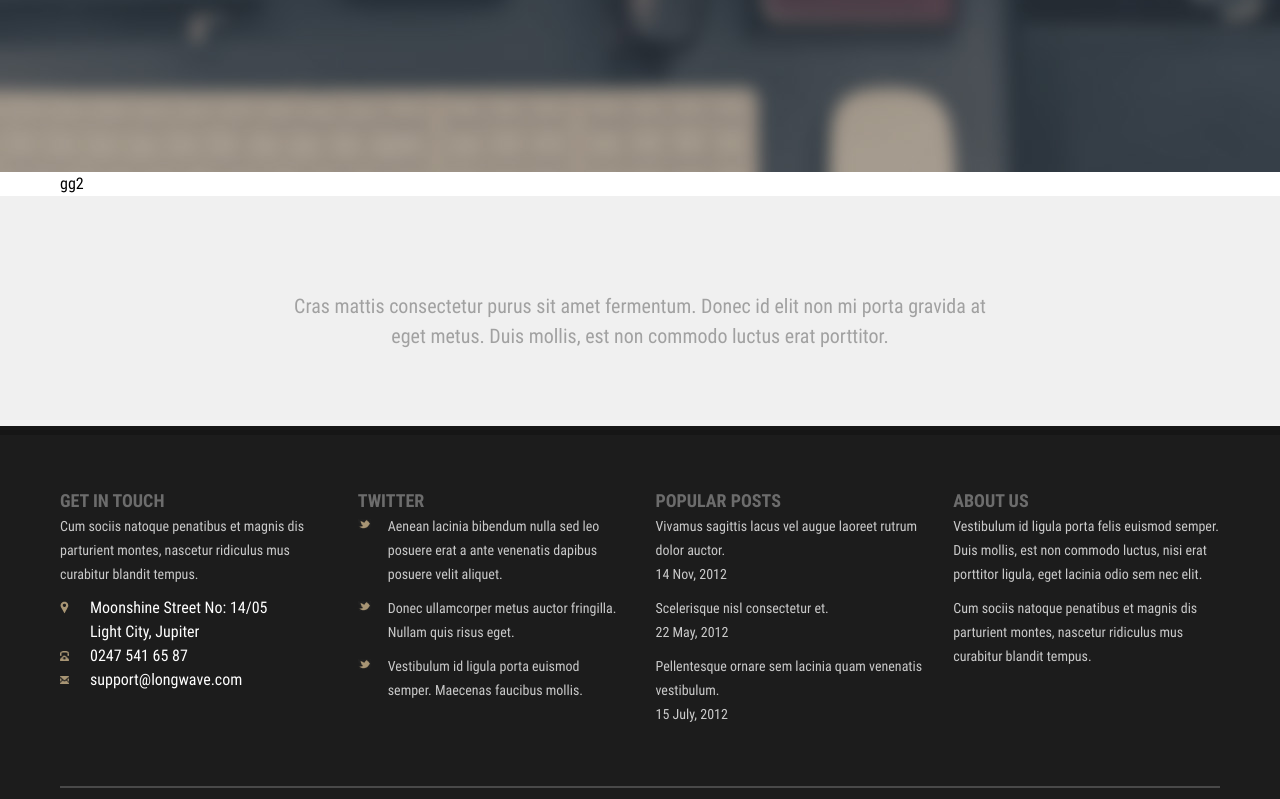
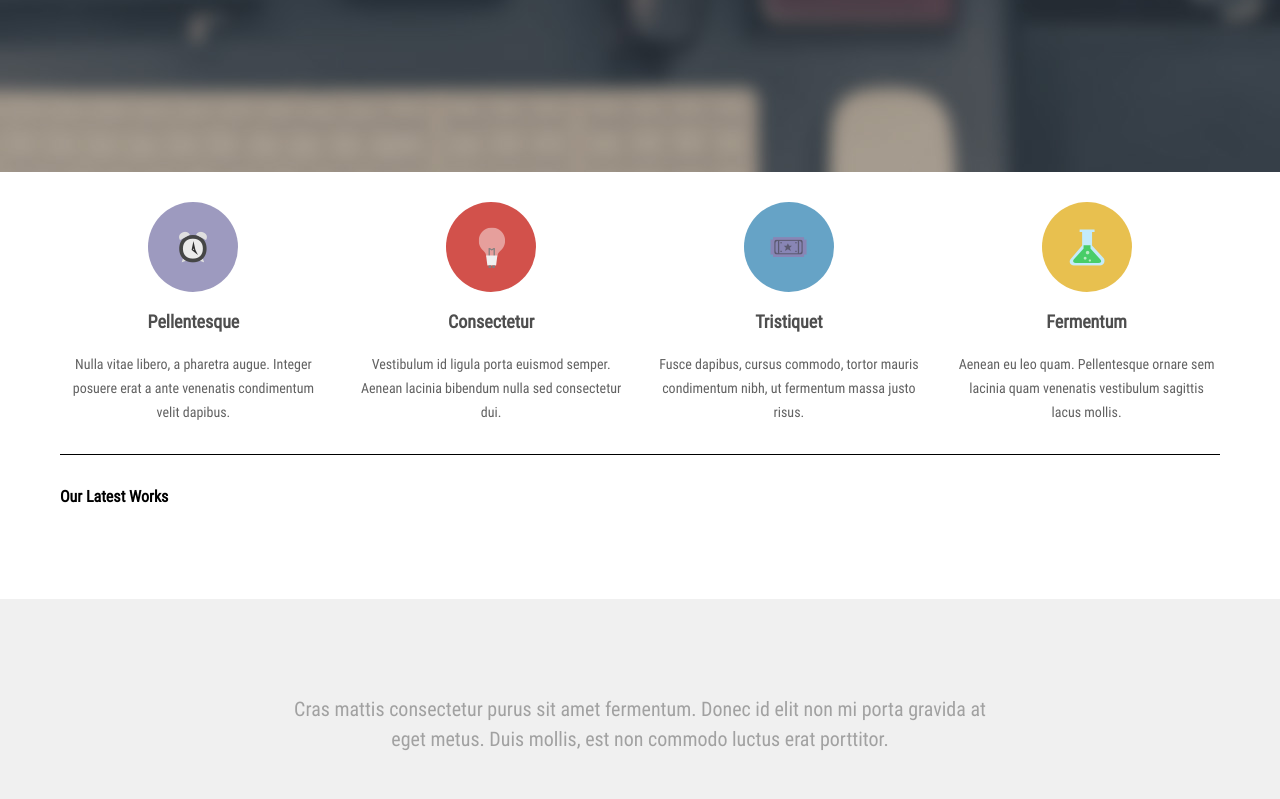
Before and after one commit to AntonVoronezh/educaton-HTML-CSS-12-marble, a plain HTML site: page index.html in a window 1280 px wide. Shown: the part 558-1357 px from the top of the page. Drawn offline with Linux system fonts and the light colour scheme.

Commit message:
add style for features block

```diff
--- /dev/null
+++ b/css/blocks/index/features.css
@@ -0,0 +1,60 @@
+/****************************
+**      AntonVoronezh
+****************************/
+
+.features {
+    display: flex;
+    justify-content: space-between;
+}
+
+.features-item {
+    width: 23%;
+    text-align: center;
+}
+
+.features-item__decor {
+    margin-left: auto;
+    margin-right: auto;
+    width: 90px;
+    height: 90px;
+    border-radius: 50%;
+        background-position: center center;
+    background-repeat: no-repeat;
+    /* border: 1px solid #000000; */
+}
+
+.features-item__title {
+    color: #4e4e4e;
+    font-size: 18px;
+    line-height: 60px;
+}
+
+.features-item__text {
+    color: #616161;
+    font-size: 14px;
+    line-height: 24px;
+}
+
+.features-item__decor--pellentesque {
+    background-color: #9d9abf;
+    background-image: url('../../../img/decor/index/Layer_2.png');
+
+}
+
+.features-item__decor--consectetur {
+    background-color: #d2514b;
+    background-image: url('../../../img/decor/index/Layer_3.png');
+
+}
+
+.features-item__decor--tristiquet {
+    background-color: #66a3c6;
+    background-image: url('../../../img/decor/index/Layer_4.png');
+
+}
+
+.features-item__decor--fermentum {
+    background-color: #e8c04f;
+    background-image: url('../../../img/decor/index/Layer_5.png');
+
+}
--- a/css/layout/structure/index-maincontent-srtucture.css
+++ b/css/layout/structure/index-maincontent-srtucture.css
@@ -11,3 +11,16 @@
     width: 100%;
     /* border: 1px solid #f441ca; */
 }
+
+.features {
+    padding-top: 30px;
+    padding-bottom: 30px;
+    /* border: 1px solid #000000; */
+    border-bottom: 1px solid #000000;
+}
+
+.works {
+    padding-top: 30px;
+    padding-bottom: 30px;
+    /* border: 1px solid #000000; */
+}
--- a/css/main.css
+++ b/css/main.css
@@ -14,3 +14,4 @@
 @import url('../css/blocks/footer/signature.css');
 @import url('../css/blocks/footer/footer-text.css');
 @import url('../css/blocks/footer/footer-top.css');
+@import url('../css/blocks/index/features.css');
--- a/index.html
+++ b/index.html
@@ -64,7 +64,46 @@
                 <div class="container">
                     <!-- start main -->
                     <main class="main">
-                        gg2
+                        <h1 class="visually-hidden">
+                            Blog about design
+                        </h1>
+                        <!-- start features -->
+                        <section class="features">
+                            <h2 class="visually-hidden">Ouar features</h2>
+                            <section class="features-item">
+                                <div class="features-item__decor features-item__decor--pellentesque"></div>
+                                <h3 class="features-item__title">Pellentesque</h3>
+                                <p class="features-item__text">Nulla vitae libero, a pharetra augue. Integer posuere
+                                    erat a ante venenatis condimentum velit dapibus. </p>
+                            </section>
+                            <section class="features-item">
+                                <div class="features-item__decor features-item__decor--consectetur"></div>
+                                <h3 class="features-item__title">Consectetur</h3>
+                                <p class="features-item__text">Vestibulum id ligula porta euismod semper. Aenean
+                                    lacinia bibendum nulla sed consectetur dui. </p>
+                            </section>
+                            <section class="features-item">
+                                <div class="features-item__decor features-item__decor--tristiquet"></div>
+                                <h3 class="features-item__title">Tristiquet</h3>
+                                <p class="features-item__text">Fusce dapibus, cursus commodo, tortor mauris condimentum
+                                    nibh, ut fermentum massa justo risus. </p>
+                            </section>
+                            <section class="features-item">
+                                <div class="features-item__decor features-item__decor--fermentum"></div>
+                                <h3 class="features-item__title">Fermentum</h3>
+                                <p class="features-item__text">Aenean eu leo quam. Pellentesque ornare sem lacinia quam
+                                    venenatis vestibulum sagittis lacus mollis. </p>
+                            </section>
+                        </section>
+                        <!-- end features -->
+                        <!-- start works -->
+                        <section class="works">
+                            <h2 class="visually">Our Latest Works</h2>
+                            <div class="works">
+
+                            </div>
+                        </section>
+                        <!-- end works -->
                     </main>
                     <!-- end main -->
                 </div>
```
Also changed, not shown: img/decor/index/Layer_2.png (added), img/decor/index/Layer_3.png (added), img/decor/index/Layer_4.png (added), img/decor/index/Layer_5.png (added).
